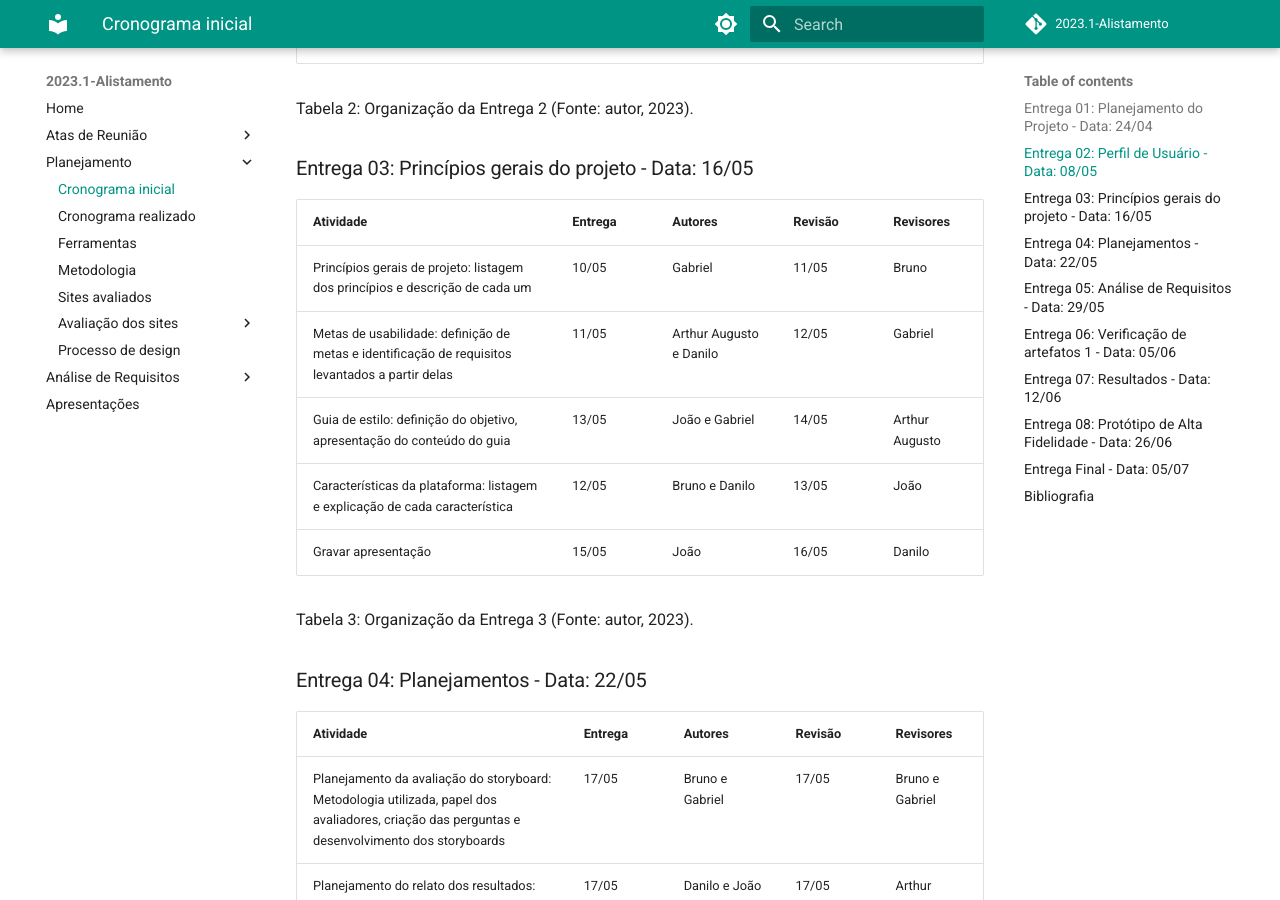
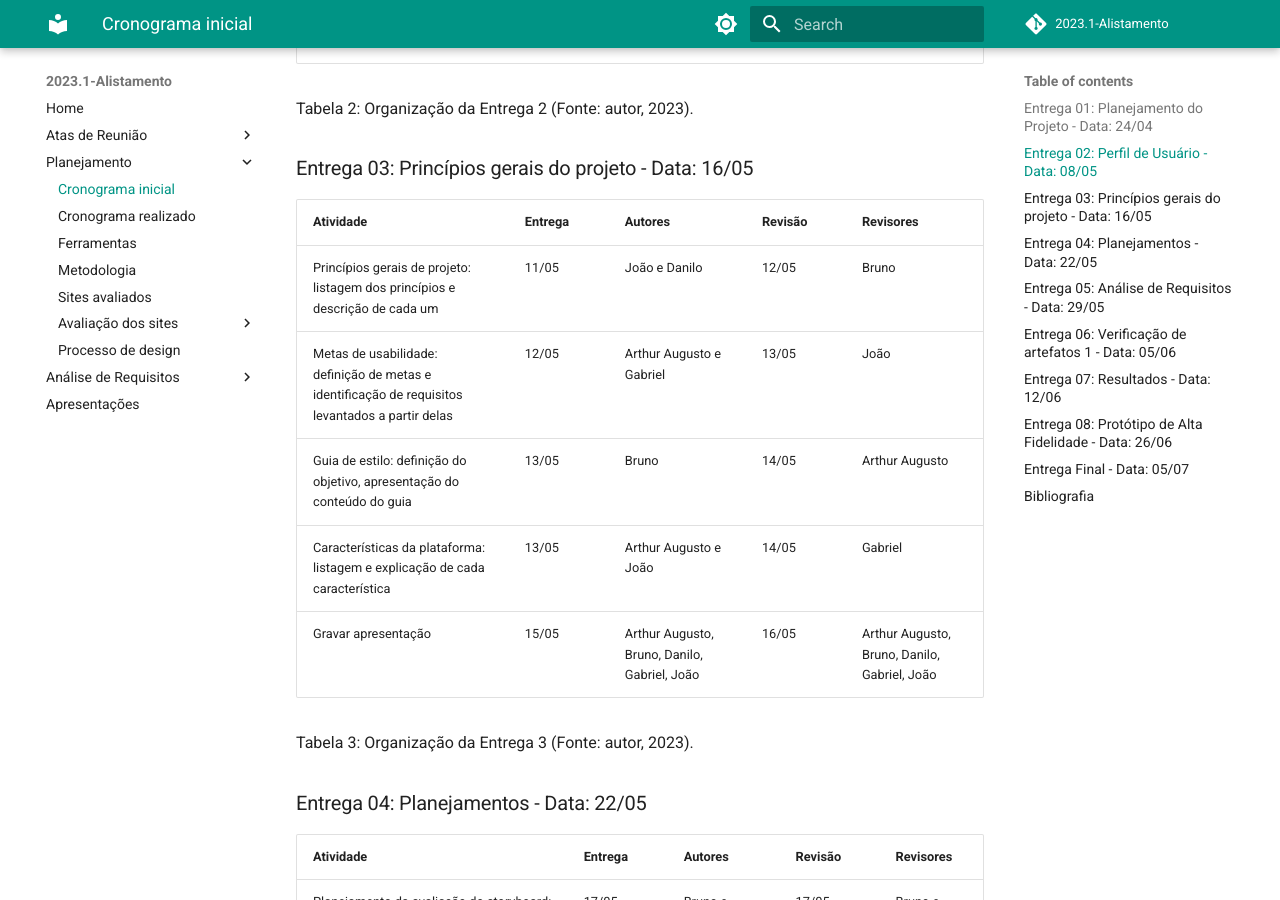
Before and after one commit to Interacao-Humano-Computador/2023.1-Alistamento, an MkDocs documentation site: the page built from docs/planejamento/cronograma.md, in a window 1280 px wide and 900 px high, scrolled down 1468 px. Built offline with MkDocs 1.6.1 and Material for MkDocs 9.7.7, drawn with Linux system fonts in a browser that asks for light colours; comment, search, counter and statistics services are not loaded.

Commit message:
Cronograma da entrega 3 atualizado

```diff
--- a/docs/planejamento/cronograma.md
+++ b/docs/planejamento/cronograma.md
@@ -34,11 +34,11 @@
 ### Entrega 03: Princípios gerais do projeto - Data: 16/05
 | Atividade | Entrega | Autores | Revisão | Revisores |
 |---|---|---|---|---|
-| Princípios gerais de projeto: listagem dos princípios e descrição de cada um | 10/05 | Gabriel | 11/05 | Bruno |
-| Metas de usabilidade: definição de metas e identificação de requisitos levantados a partir delas | 11/05 | Arthur Augusto e Danilo | 12/05 | Gabriel |
-| Guia de estilo: definição do objetivo, apresentação do conteúdo do guia | 13/05 | João e Gabriel | 14/05 | Arthur Augusto |
-| Características da plataforma: listagem e explicação de cada característica | 12/05 | Bruno e Danilo | 13/05 | João |
-| Gravar apresentação | 15/05 | João | 16/05 | Danilo |
+| Princípios gerais de projeto: listagem dos princípios e descrição de cada um | 11/05 | João e Danilo | 12/05 | Bruno |
+| Metas de usabilidade: definição de metas e identificação de requisitos levantados a partir delas | 12/05 | Arthur Augusto e Gabriel | 13/05 | João |
+| Guia de estilo: definição do objetivo, apresentação do conteúdo do guia | 13/05 | Bruno | 14/05 | Arthur Augusto |
+| Características da plataforma: listagem e explicação de cada característica | 13/05 | Arthur Augusto e João | 14/05 | Gabriel |
+| Gravar apresentação | 15/05 | Arthur Augusto, Bruno, Danilo, Gabriel, João | 16/05 | Arthur Augusto, Bruno, Danilo, Gabriel, João |
 
 Tabela 3: Organização da Entrega 3 (Fonte: autor, 2023).
 
```
